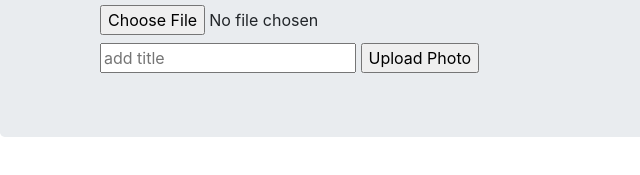
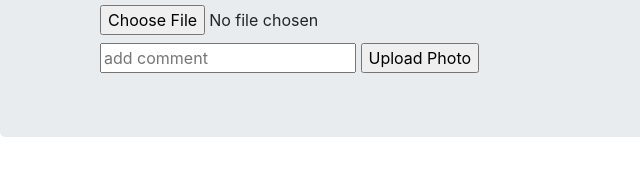
Before and after one commit to davideliason/todo-mern-auth, a website: page public/index.html in a window 1280 px wide. Shown: the part 201-376 px from the top of the page, 0-640 px from the left. Drawn offline with nearby package versions, Linux system fonts and the light colour scheme.

Commit message:
add comment field to photo

```diff
--- a/app.js
+++ b/app.js
@@ -94,7 +94,7 @@ app.post('/upload', multer(multerConfig).single('photo'),function(req, res){
     // res.send("upload complete");
     res.redirect('index.html');
 
-    console.log("title was" + req.body.title + " file mimetype" + req.file.mimetype);
+    console.log("comment was" + req.body.comment + " file mimetype" + req.file.mimetype);
     // add function to save that photo to cloud
     // upon doing that, get photo url and save that info along with user info to mongodb
 }
--- a/public/index.html
+++ b/public/index.html
@@ -22,7 +22,7 @@
                               <div>
                                 <label><input type="file" id="photo" name="photo" /></label>
                                 <div>
-                                  <input type="title" name="title" placeholder="add title" />
+                                  <input type="comment" name="comment" placeholder="add comment" />
                                   <input type="submit" name="Upload" value="Upload Photo"/>
                                 </div>
                               </div>
```
Also changed, not shown: 1 other file.
